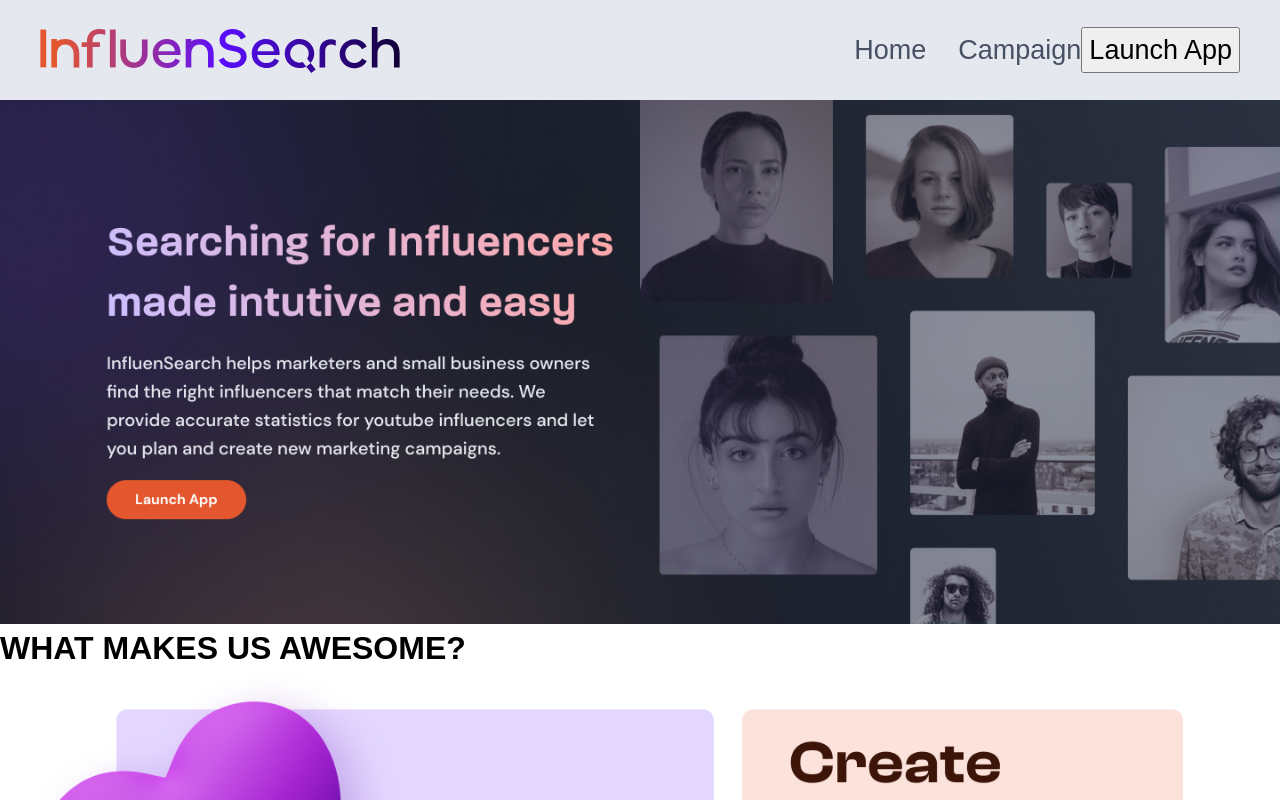
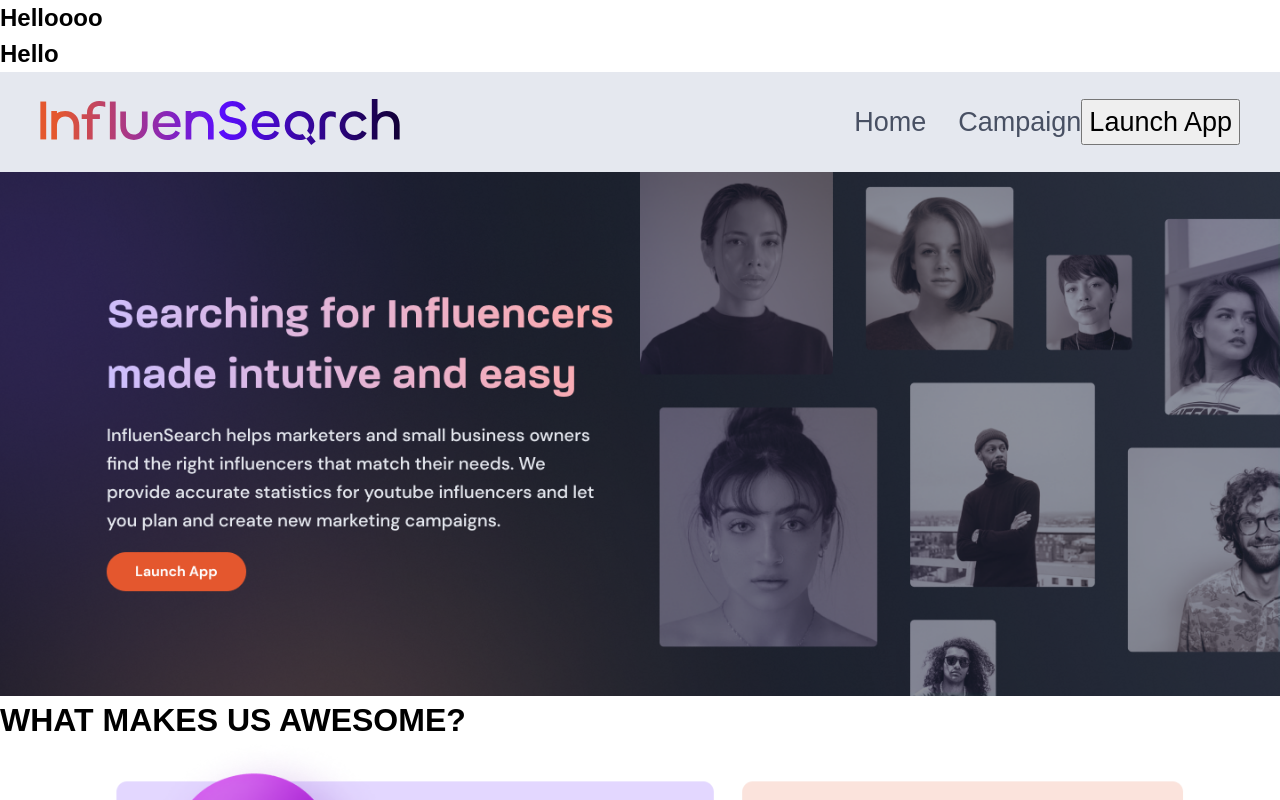
Before and after one commit to OctoPol7/InfluenSeach-by-Mars, a React (Create React App) app: page /profile in a window 1280 px wide. Shown: the top 800 px of the page. Built offline with nearby package versions, Linux system fonts and the light colour scheme.

Commit message:
profilesetting page components created

```diff
--- a/src/App.js
+++ b/src/App.js
@@ -10,6 +10,7 @@ import SingleCampaign from "./SingleCampaign/SingleCampaign.js";
 import Campaign from "./CampaignPage/Campaign.js";
 import Landing from "./Landing/Landing";
 import CreatorPage from "./CreatorPage/CreatorPage.js";
+import ProfileSetting from "./ProfileSetting/ProfileSetting.js";
 // import "./sass/style.scss";
 
 const App = (props) => {
@@ -58,6 +59,9 @@ const App = (props) => {
       <Route path="/creator">
         <CreatorPage />
       </Route>
+      <Route path="/profile">
+        <ProfileSetting />
+      </Route>
 
       <Landing />
     </div>
--- /dev/null
+++ b/src/ProfileSetting/ProfileSetting.js
@@ -0,0 +1,19 @@
+import React from 'react'
+import UserDetails from './UserDetails';
+import SettingsDetails from './SettingsDetails';
+
+
+const ProfileSetting = props => {
+    return<>
+    <div className='profile'>
+        <div className='grid_container'>
+         <UserDetails />
+         <SettingsDetails />
+     </div>
+    </div>
+     </>
+}
+
+
+
+export default ProfileSetting;
--- /dev/null
+++ b/src/ProfileSetting/SettingsDetails.js
@@ -0,0 +1,12 @@
+import React from 'react'
+
+
+const SettingsDetails = props => {
+    return<>
+         <h2>Hello</h2>
+     </>
+}
+
+
+
+export default SettingsDetails;
--- /dev/null
+++ b/src/ProfileSetting/UserDetails.js
@@ -0,0 +1,12 @@
+import React from 'react'
+
+
+const UserDetails = props => {
+    return<>
+         <h2>Helloooo</h2>
+     </>
+}
+
+
+
+export default UserDetails;
--- a/src/sass/partials/_layout.scss
+++ b/src/sass/partials/_layout.scss
@@ -802,6 +802,11 @@
         gap: 20px;
     }
 
+  }
 
+  //ProfileSetting Page
+  .profile .grid_container{
+    display: grid;
+    grid-template-columns: 25% auto;
 
   }
```
